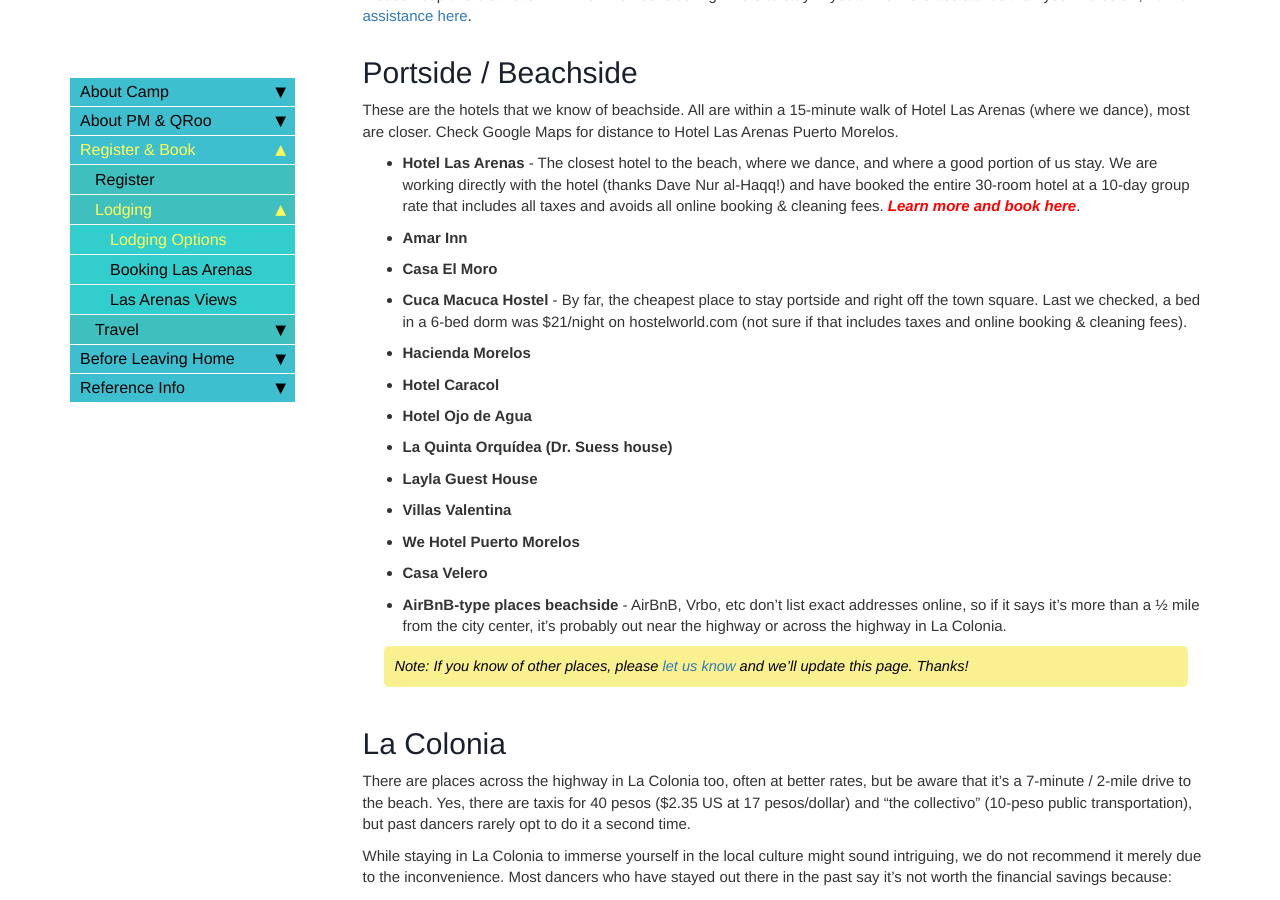
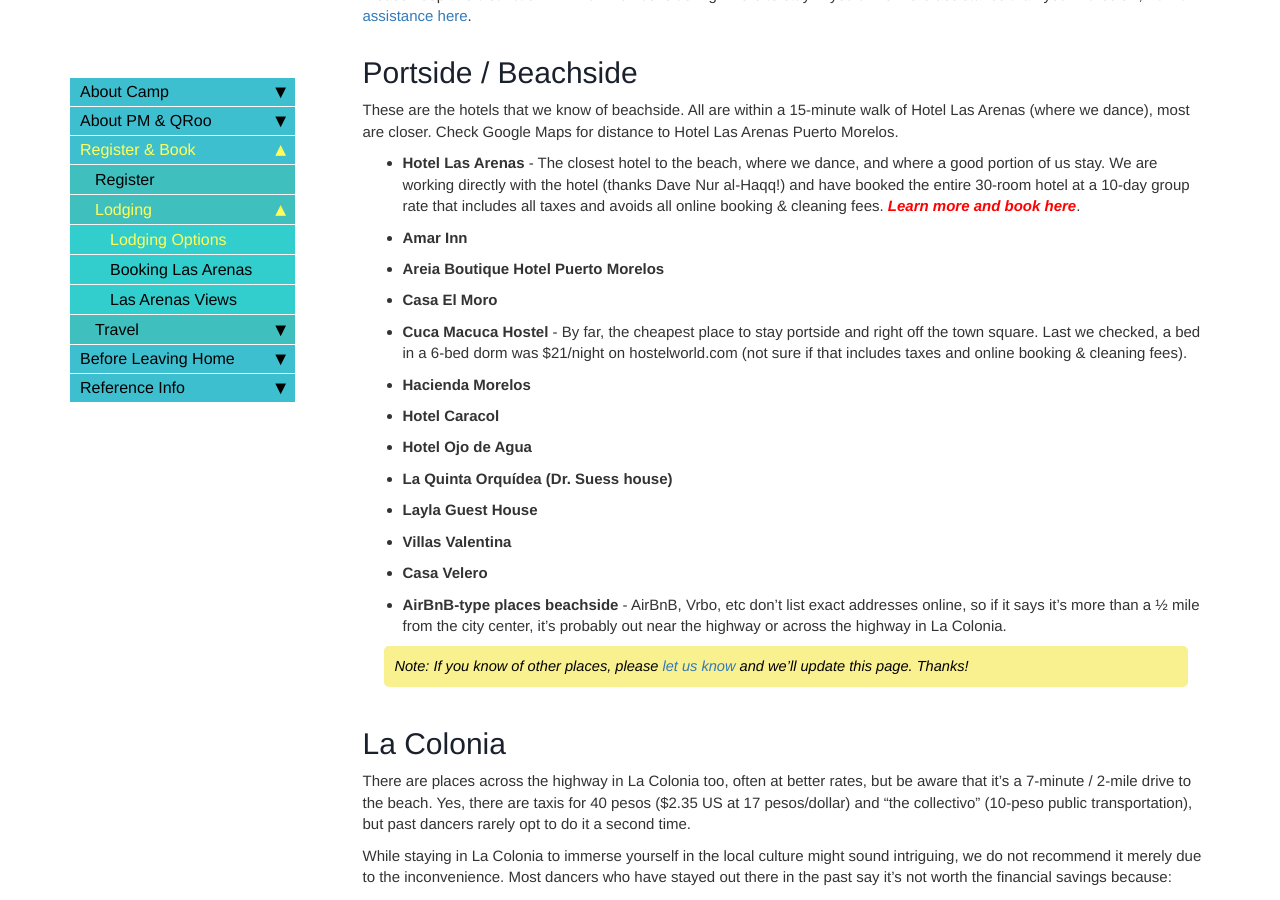
Before and after one commit to davewalker60/pmdup, a Jekyll site: the page built from pages/lodging-options.md, in a window 1280 px wide and 900 px high, scrolled down 332 px. Built offline with Jekyll 4.4.1, drawn with Linux system fonts in a browser that asks for light colours; comment, search, counter and statistics services are not loaded.

Commit message:
We hotel name change

```diff
--- a/pages/lodging-options.md
+++ b/pages/lodging-options.md
@@ -17,6 +17,7 @@
 
 - **Hotel Las Arenas** - The closest hotel to the beach, where we dance, and where a good portion of us stay. We are working directly with the hotel (thanks Dave Nur al-Haqq!) and have booked the entire 30-room hotel at a 10-day group rate that includes all taxes and avoids all online booking & cleaning fees. [<span style="color:red">***Learn more and book here***</span>](booking-las-arenas.md).
 - **Amar Inn**
+- **Areia Boutique Hotel Puerto Morelos**
 - **Casa El Moro**
 - **Cuca Macuca Hostel** - By far, the cheapest place to stay portside and right off the town square. Last we checked, a bed in a 6-bed dorm was $21/night on hostelworld.com (not sure if that includes taxes and online booking & cleaning fees).
 - **Hacienda Morelos**
@@ -25,7 +26,6 @@
 - **La Quinta Orquídea (Dr. Suess house)**
 - **Layla Guest House**
 - **Villas Valentina**
-- **We Hotel Puerto Morelos**
 - **Casa Velero**
 - **AirBnB-type places beachside** - AirBnB, Vrbo, etc don’t list exact addresses online, so if it says it’s more than a ½ mile from the city center, it’s probably out near the highway or across the highway in La Colonia.
 
```
